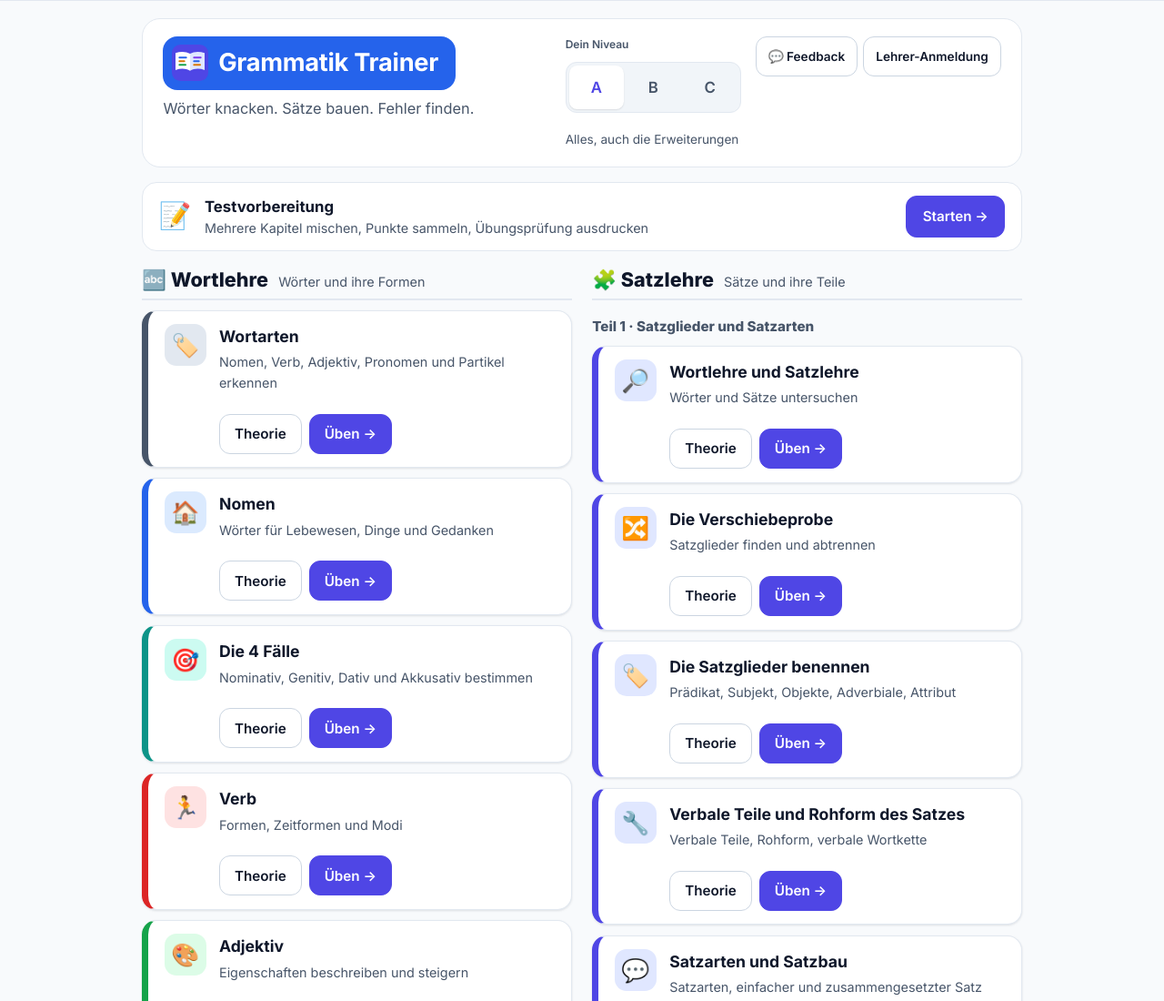
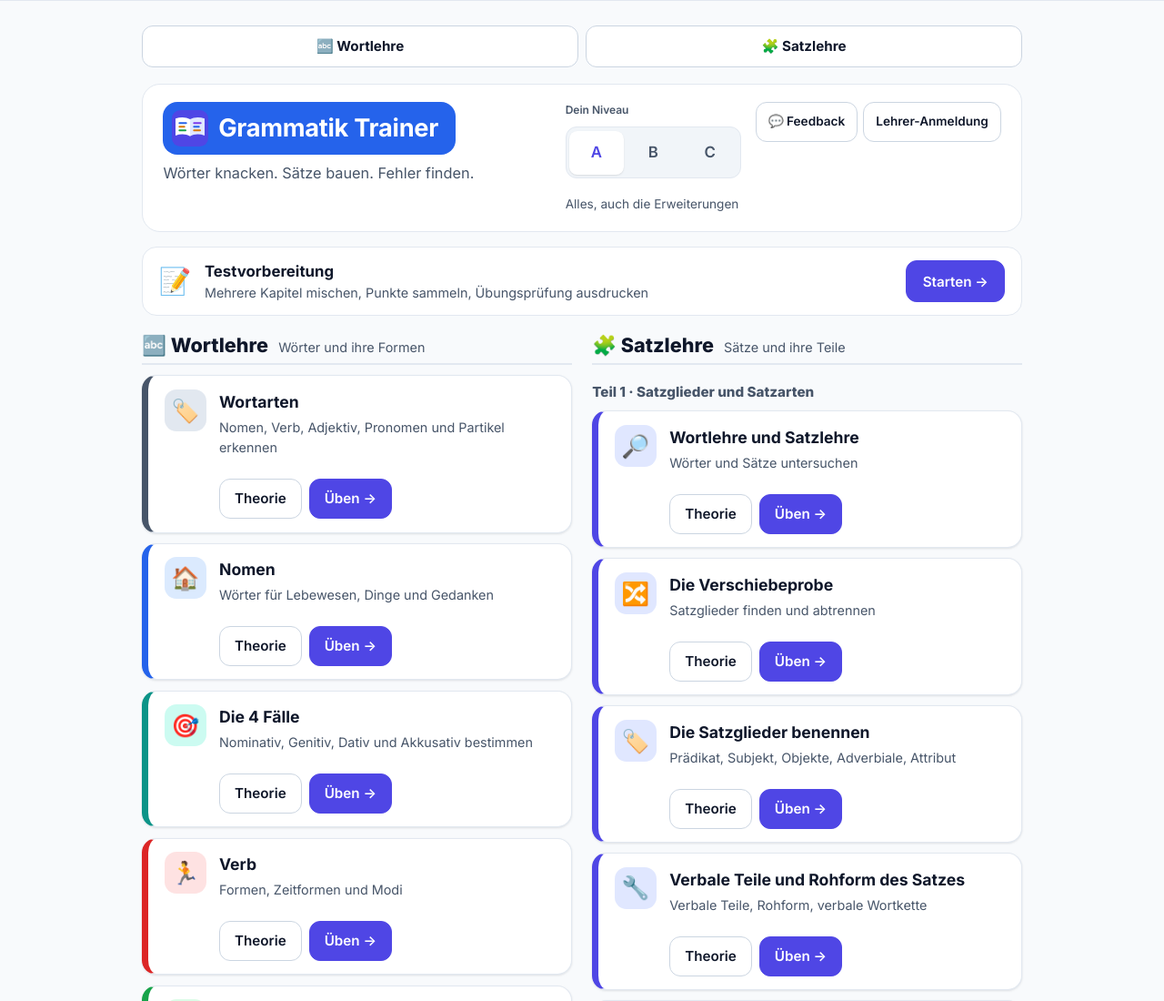
Before and after one commit to novarion-desk/grammatik-trainer, a plain HTML site: page index.html in a window 1280 px wide. Shown: the top 1100 px of the page at 91% size. Drawn offline with Linux system fonts and the light colour scheme.

Commit message:
Startseite: Sprungleiste Wortlehre / Satzlehre
Co-Authored-By: Claude Sonnet 5.5 <noreply@anthropic.com>
Claude-Session: https://claude.ai/code/session_01FbAUqvqvBG8WMsF4D61QFm

```diff
--- a/index.html
+++ b/index.html
@@ -106,7 +106,7 @@ mark.w{background:var(--b);color:inherit;box-shadow:inset 0 -3px 0 var(--c);bord
 .chrow.off{opacity:.55;cursor:default}
 
 /* Lernen */
-.toc{position:sticky;top:61px;z-index:20;background:rgba(248,250,252,.95);backdrop-filter:blur(6px);padding:.5rem 0;margin:0 0 .8rem;display:flex;gap:.4rem;overflow-x:auto;-webkit-overflow-scrolling:touch}
+.jumpbar{position:sticky;top:0;z-index:20;display:flex;gap:.5rem;padding:.5rem 0;margin:0 0 .6rem;background:rgba(248,250,252,.95);backdrop-filter:blur(6px)}.jumpbar .btn{flex:1;min-height:46px;font-weight:700}section[id^=sec-]{scroll-margin-top:4.5rem}.toc{position:sticky;top:61px;z-index:20;background:rgba(248,250,252,.95);backdrop-filter:blur(6px);padding:.5rem 0;margin:0 0 .8rem;display:flex;gap:.4rem;overflow-x:auto;-webkit-overflow-scrolling:touch}
 .toc button{flex:0 0 auto;min-height:44px;border:1px solid var(--line2);background:var(--surface);border-radius:999px;padding:.3rem .9rem;font-weight:600;font-size:.85rem;color:var(--muted)}
 .toc button:hover{border-color:var(--primary);color:var(--primary)}
 .sec{scroll-margin-top:120px;margin-bottom:1.6rem}
@@ -436,12 +436,12 @@ function screenStart(){
      (p&&p.a?'<div class="pbar" title="Auf diesem Gerät gespeichert"><i style="width:'+pct+'%;background:'+em[1]+'"></i></div>':'')+'</div>'+
      '<div class="tbtn">'+(teacherAccess()?'<button class="btn t2" data-a="teach" data-t="'+key+'" data-v="'+c[1]+'">Folien</button><button class="btn t2" data-a="sheet" data-t="'+key+'" data-v="'+c[1]+'">Übungsblatt</button>':'')+'<button class="btn" data-a="theorie" data-t="'+key+'" data-v="'+c[1]+'">Theorie</button><button class="btn primary" data-a="config" data-t="'+key+'" data-v="'+c[1]+'">Üben →</button></div></div>';
   };
-  const col=(key,title,sub,L)=>'<section><div class="colh"><h2>'+title+'</h2><span>'+sub+'</span></div><div class="tiles">'+L.map((c,i)=>c[0]==='#'?'<h3 class="teilh">'+c[1]+'</h3>':tile(key,c,i)).join('')+'</div></section>';
+  const col=(key,title,sub,L)=>'<section id="sec-'+key+'"><div class="colh"><h2>'+title+'</h2><span>'+sub+'</span></div><div class="tiles">'+L.map((c,i)=>c[0]==='#'?'<h3 class="teilh">'+c[1]+'</h3>':tile(key,c,i)).join('')+'</div></section>';
   let last=null;try{last=localStorage.getItem('gt-last');}catch(e){}
   const lc=last&&GT.chapters[last]&&P[last]&&P[last].a?GT.chapters[last]:null;
   const lp=lc?Math.round(P[last].r/P[last].a*100):0;
   const cont=lc?'<div class="cont"><div class="ci">🚀</div><div class="cb"><b>Weiter mit '+lc.title+'</b><div class="pbar big"><i style="width:'+lp+'%;background:var(--primary)"></i></div></div><button class="btn primary" data-a="config" data-t="'+lc.teil+'" data-v="'+last+'">Weiter →</button></div>':'';
-  return '<div class="hero2"><div class="hleft"><div class="htitle">'+LOGOSM+'Grammatik Trainer</div><p>Wörter knacken. Sätze bauen. Fehler finden.</p></div>'+
+  return '<div class="jumpbar" role="navigation" aria-label="Zum Bereich springen"><button class="btn" data-a="jump" data-v="wort">🔤 Wortlehre</button><button class="btn" data-a="jump" data-v="satz">🧩 Satzlehre</button></div><div class="hero2"><div class="hleft"><div class="htitle">'+LOGOSM+'Grammatik Trainer</div><p>Wörter knacken. Sätze bauen. Fehler finden.</p></div>'+
    '<div class="hr"><div class="heroniv"><span class="lblniv">Dein Niveau</span><div class="seg big" role="group" aria-label="Niveau">'+['A','B','C'].map(n=>'<button data-a="niv" data-v="'+n+'" class="'+(S.niv===n?'on':'')+'">'+n+'</button>').join('')+'</div><span class="nd">'+D[S.niv]+'</span></div><div class="auth">'+authBtns()+'</div></div></div>'+cont+
    '<div class="cont"><div class="ci">📝</div><div class="cb"><b>Testvorbereitung</b><div class="muted" style="font-size:.9rem">Mehrere Kapitel mischen, Punkte sammeln, Übungsprüfung ausdrucken</div></div><button class="btn primary" data-a="testopen">Starten →</button></div>'+
    '<div class="grid2" style="align-items:start;gap:1.4rem">'+col('wort','🔤 Wortlehre','Wörter und ihre Formen',GT.WORT)+col('satz','🧩 Satzlehre','Sätze und ihre Teile',GT.SATZ)+'</div>'+
@@ -961,6 +961,7 @@ document.addEventListener('click',e=>{
    case 'teach':if(!teacherAccess())break;setCh(b.dataset.t,v);S.screen='teach';S.t.cur=0;render();break;
    case 'config':setCh(b.dataset.t,v);S.sheet=false;S.screen='config';render();break;
    case 'sheet':if(!teacherAccess())break;S.sheetFrom='';setCh(b.dataset.t,v);S.sheet=true;S.sheetOut=null;S.sheetErr='';S.screen='config';render();break;
+   case 'jump':{const el=document.getElementById('sec-'+v);if(el)el.scrollIntoView({behavior:'smooth',block:'start'});break;}
    case 'testopen':testInit();S.screen='test';S.sheetFrom='';render();break;
    case 'tch':{testInit();const k=b.dataset.v;if(S.test.chs.has(k))S.test.chs.delete(k);else S.test.chs.add(k);b.classList.toggle('on',S.test.chs.has(k));b.setAttribute('aria-pressed',S.test.chs.has(k));testInfo();break;}
    case 'tgrp':{testInit();const ids=v.split(',');const all=ids.every(k=>S.test.chs.has(k));ids.forEach(k=>all?S.test.chs.delete(k):S.test.chs.add(k));document.querySelectorAll('.tchips [data-a="tch"]').forEach(x=>{const on=S.test.chs.has(x.dataset.v);x.classList.toggle('on',on);x.setAttribute('aria-pressed',on);});testInfo();break;}
```
